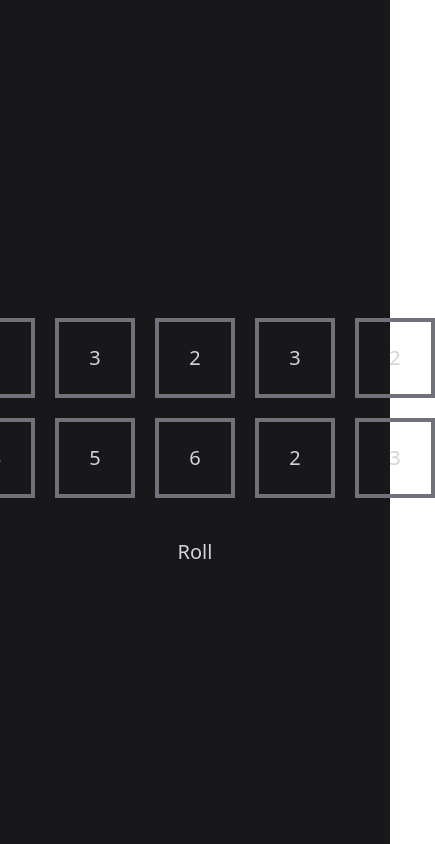
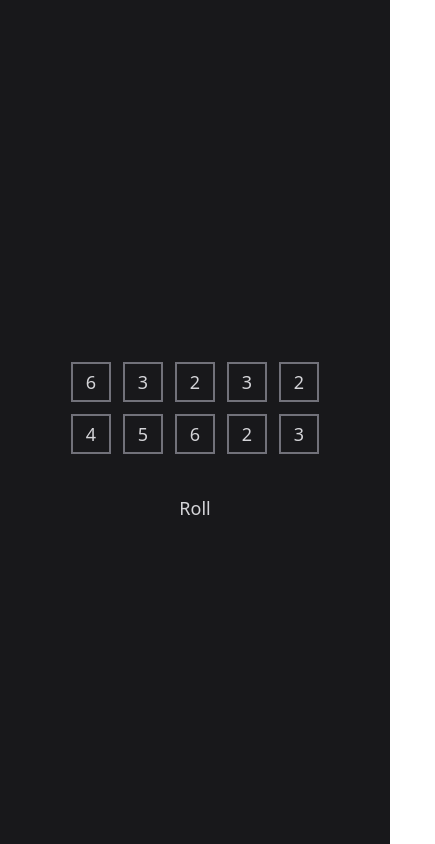
Before and after one commit to nicu420/tenzi-dices, a React (Vite) app: page / in a window 390 px wide. Shown: the whole page, 435 px wide, since content can reach past the window. Built offline with nearby package versions, Linux system fonts and the light colour scheme.

Commit message:
Made it mobile responsive

```diff
--- a/src/App.jsx
+++ b/src/App.jsx
@@ -63,13 +63,16 @@ function App() {
       <div>
         {won && (
           <div>
-            <Confetti width={window.innerWidth} height={window.innerHeight} />
-            <h1 className="text-xl text-zinc-300">You Won!</h1>
+            <Confetti
+              width={window.innerWidth - 2}
+              height={window.innerHeight - 2}
+            />
+            <h1 className="text-lg text-zinc-300 sm:text-xl">You Won!</h1>
           </div>
         )}
       </div>
-      <div className="flex flex-col gap-5">
-        <div className="flex flex-row gap-5">
+      <div className="flex flex-col gap-3 sm:gap-5">
+        <div className="flex flex-row gap-3 sm:gap-5">
           <Dice
             handleClick={() => handleFreeze(0)}
             status={frozen[0]}
@@ -96,7 +99,7 @@ function App() {
             value={values[4]}
           />
         </div>
-        <div className="flex flex-row gap-5">
+        <div className="flex flex-row gap-3 sm:gap-5">
           <Dice
             handleClick={() => handleFreeze(5)}
             status={frozen[5]}
@@ -128,7 +131,7 @@ function App() {
         <div>
           <button
             onClick={roll}
-            className="text-xl text-zinc-300 hover:text-purple-400 active:text-purple-200"
+            className="text-lg text-zinc-300 hover:text-purple-400 active:text-purple-200 sm:text-xl"
           >
             Roll
           </button>
@@ -137,7 +140,7 @@ function App() {
         <div>
           <button
             onClick={restart}
-            className="text-xl text-zinc-300 hover:text-purple-400 active:text-purple-200"
+            className="text-lg text-zinc-300 hover:text-purple-400 active:text-purple-200 sm:text-xl"
           >
             Restart
           </button>
--- a/src/Dice.jsx
+++ b/src/Dice.jsx
@@ -6,14 +6,14 @@ function Dice({ value, status, handleClick }) {
       {status ? (
         <button
           onClick={handleClick}
-          className="flex h-20 w-20 items-center justify-center border-4 border-green-400 text-xl text-green-200 hover:border-green-200 hover:text-green-200"
+          className="flex h-10 w-10 items-center justify-center border-2 border-green-400 text-lg text-green-200 hover:border-green-200 hover:text-green-200 sm:h-20 sm:w-20 sm:border-4 sm:text-xl"
         >
           {value}
         </button>
       ) : (
         <button
           onClick={handleClick}
-          className="flex h-20 w-20 items-center justify-center border-4 border-zinc-500 text-xl text-zinc-300 hover:border-zinc-300 hover:text-zinc-300"
+          className="flex h-10 w-10 items-center justify-center border-2 border-zinc-500 text-lg text-zinc-300 hover:border-zinc-300 hover:text-zinc-300 sm:h-20 sm:w-20 sm:border-4 sm:text-xl"
         >
           {value}
         </button>
```
